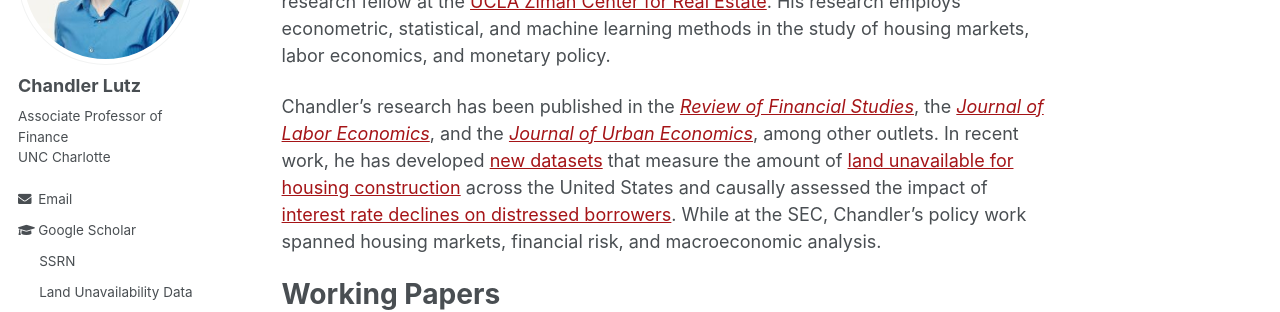
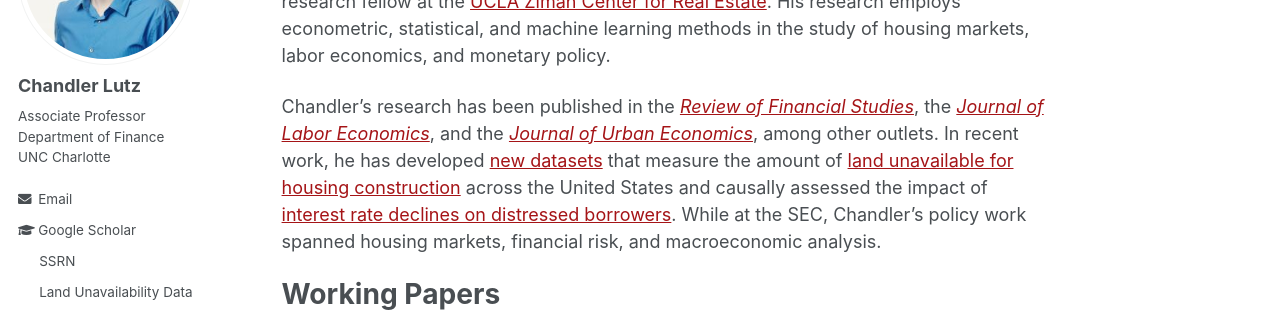
Before and after one commit to ChandlerLutz/ChandlerLutz.github.io, a Jekyll site: the page built from _pages/about.md, in a window 1280 px wide. Shown: the part 226-538 px from the top of the page. Built offline with Jekyll 4.4.1, drawn with Linux system fonts in a browser that asks for light colours.

Commit message:
Update bio

```diff
--- a/_config.yml
+++ b/_config.yml
@@ -84,7 +84,7 @@ analytics:
 author:
   name             : "Chandler Lutz"
   avatar           : "chandler_picture.jpg"
-  bio              : "Associate Professor of Finance<br />UNC Charlotte"
+  bio              : "Associate Professor<br />Department of Finance<br />UNC Charlotte"
   location         :
   employer         :
   pubmed           :
```
